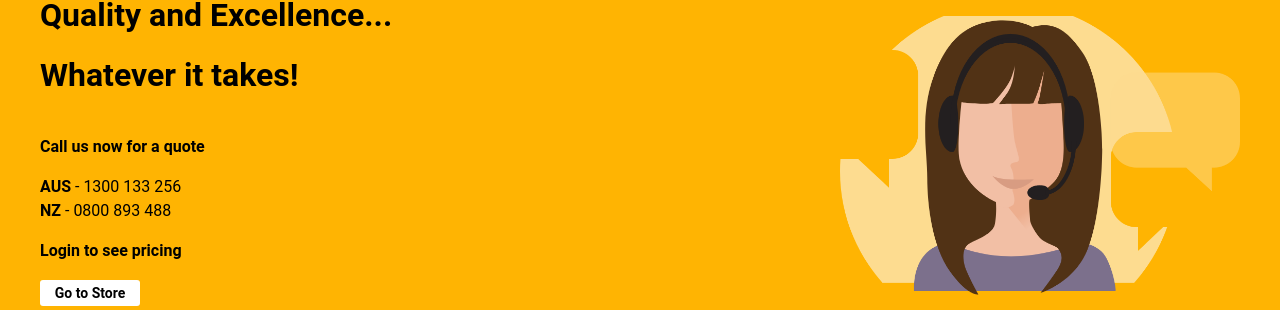
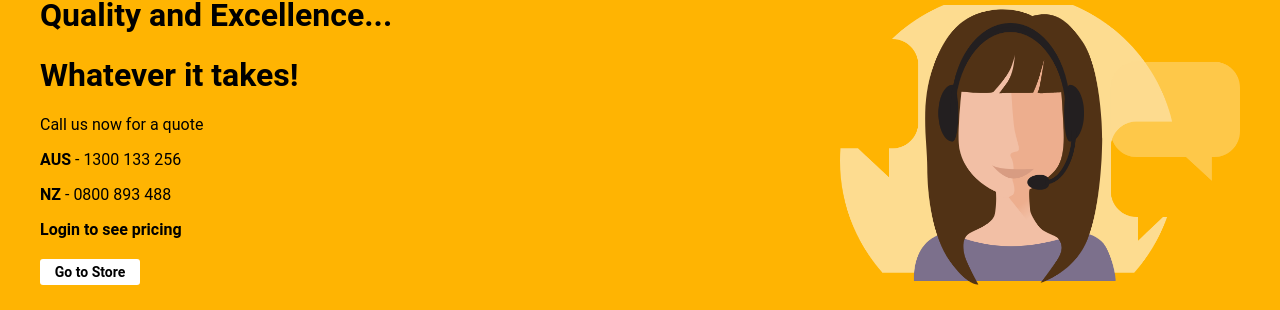
Before and after one commit to ViniciusAleixo/nextjsedmo, a Next.js app: page /search in a window 1280 px wide. Shown: the part 168-478 px from the top of the page. Built offline with nearby package versions, Linux system fonts and the light colour scheme; no server answers.

Commit message:
added h3

```diff
--- a/components/Header/Header.js
+++ b/components/Header/Header.js
@@ -16,12 +16,12 @@ export const Header = () => {
       <div className={styles.headerText}>
         <h1>Quality and Excellence...</h1>
         <h1>Whatever it takes!</h1>
-        <h4>Call us now for a quote</h4>
-        <h5><strong>AUS</strong> - 1300 133 256</h5>
-        <h5 id={styles.second}>
+        <p>Call us now for a quote</p>
+        <p><strong>AUS</strong> - 1300 133 256</p>
+        <p id={styles.second}>
           <strong>NZ</strong> - 0800 893 488
-        </h5>
-        <h4 id={styles.third}>Login to see pricing</h4>
+        </p>
+        <p id={styles.third}><strong>Login to see pricing</strong></p>
         <a href="https://edmoap.dearportal.com/Account/Login?ReturnUrl=%2F" target="_blank" rel="noreferrer">
           Go to Store
         </a>
--- a/components/Header/Header.module.css
+++ b/components/Header/Header.module.css
@@ -39,11 +39,11 @@
 
   }
 
-  .headerText h5{
+  .headerText p{
     margin-top: 0;
     font-weight:400;
     color: #000;
-    margin-bottom: 5px;
+
   }
 
 
@@ -56,9 +56,7 @@
   .headerText h1:first-child{
     margin-bottom: 0;
   }
-  #second{
-    margin-bottom: 0px;
-  }
+
   #third {
     margin-bottom: 20px;
   }
@@ -67,11 +65,11 @@
     font-size: 2rem;
   }
 
-  .headerText h4 {
+  .headerText p {
     font-size: 1rem;
   }
 
-  .headerText h5 {
+  .headerText p {
     font-size: 1rem;
   }
 
```
